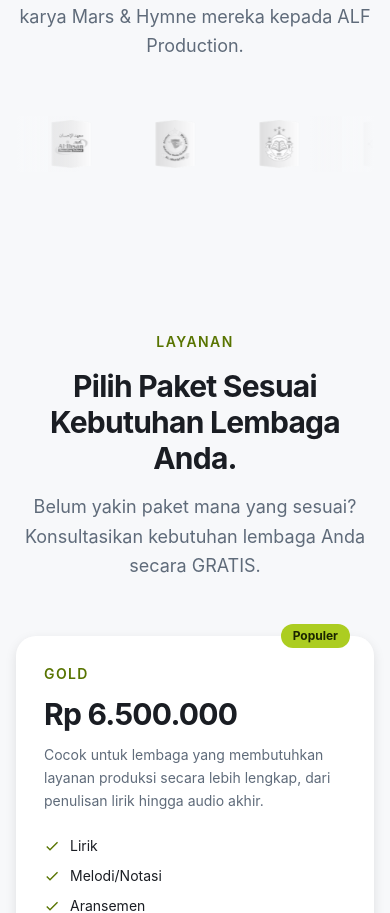
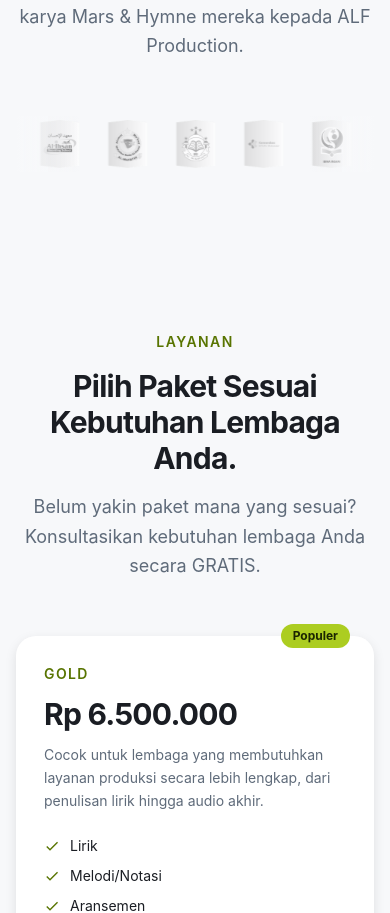
Before and after one commit to tukangoding/alfproduction.id, a Nuxt app: page / in a window 390 px wide. Shown: the part 2465-3378 px from the top of the page. Built offline with nearby package versions, Linux system fonts and the light colour scheme.

Commit message:
make client logos responsive with proportional sizing

```diff
--- a/components/ClientLogos.vue
+++ b/components/ClientLogos.vue
@@ -16,19 +16,19 @@ const marqueeLogos = [...clientLogos, ...clientLogos]
       role="list"
       aria-label="Logo lembaga dan institusi klien ALF Production"
     >
-      <div class="marquee-track flex w-max items-center gap-14">
+      <div class="marquee-track flex w-max items-center gap-5 md:gap-10">
         <div
           v-for="(logo, index) in marqueeLogos"
           :key="`${logo.src}-${index}`"
           role="listitem"
-          class="flex h-14 shrink-0 items-center justify-center"
+          class="flex h-14 shrink-0 items-center justify-center md:h-16"
         >
           <img
             :src="logo.src"
             :alt="`Logo ${logo.name}`"
             loading="lazy"
             decoding="async"
-            class="max-h-12 w-auto max-w-40 object-contain opacity-70 grayscale transition duration-300 hover:opacity-100 hover:grayscale-0"
+            class="h-auto w-auto max-h-12 max-w-[120px] object-contain opacity-70 grayscale transition duration-300 hover:opacity-100 hover:grayscale-0 md:max-h-16 md:max-w-40"
           />
         </div>
       </div>
```
